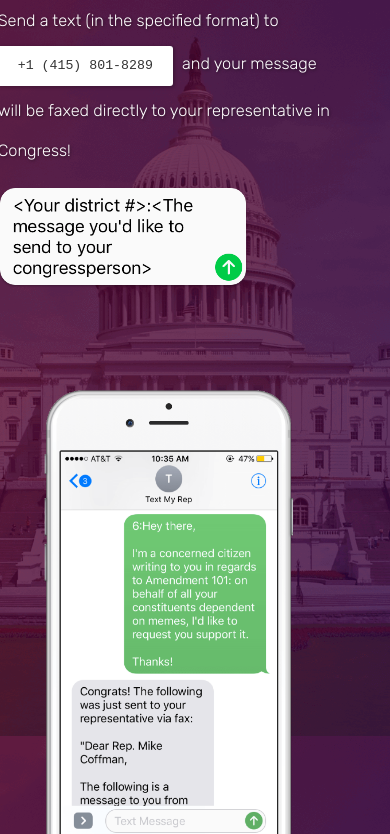
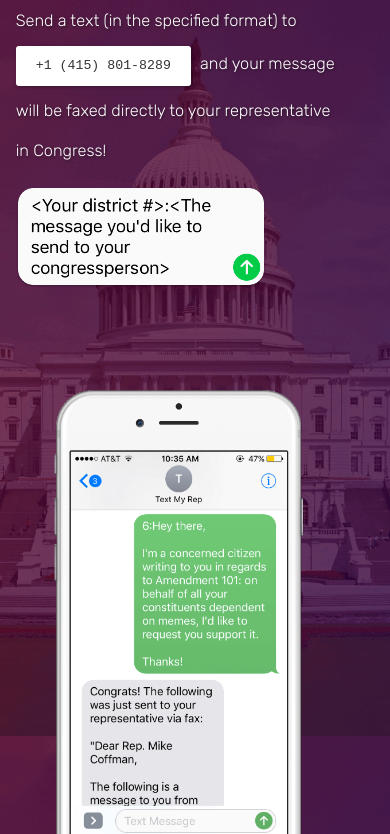
Before and after one commit to krrishd/text-your-rep, a plain HTML site: page index.html in a window 390 px wide. Shown: the part 108-942 px from the top of the page. Drawn offline with Linux system fonts and the light colour scheme; a web font is replaced by a local one.

Commit message:
Website is mostly responsive

```diff
--- a/main.css
+++ b/main.css
@@ -127,6 +127,6 @@ img.fax {
 
 @media(max-width:400px) {
   body {
-    margin-left: -45px;
+    margin-left: -25px;
   }
 }
```
